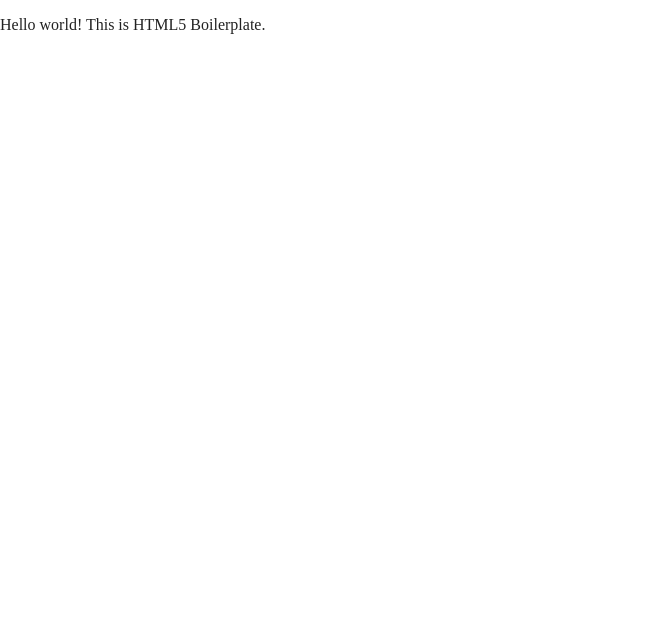
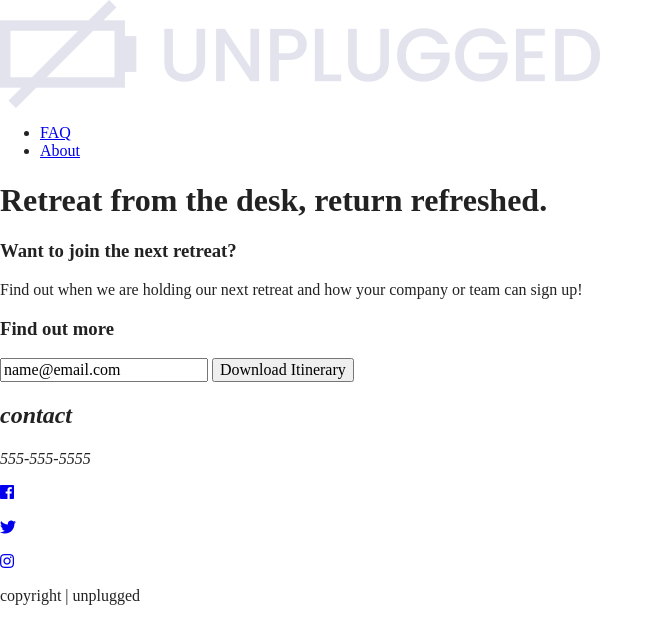
Before and after one commit to fafatim/unplugged-retreat, a website built with Parcel: page index.html in a window 1280 px wide. Shown: the whole page, without its empty margins (0-663 px from the left). Built offline with nearby package versions, Linux system fonts and the light colour scheme.

Commit message:
html for header,body and footer done

```diff
--- a/css/main.css
+++ b/css/main.css
@@ -169,11 +169,14 @@ textarea {
   clear: both;
 }
 
+
+
 /* ==========================================================================
    EXAMPLE Media Queries for Responsive Design.
    These examples override the primary ('mobile first') styles.
    Modify as content requires.
    ========================================================================== */
+
 
 @media only screen and (min-width: 35em) {
   /* Style adjustments for viewports that meet the condition */
--- a/index.html
+++ b/index.html
@@ -11,7 +11,7 @@
   <meta property="og:type" content="">
   <meta property="og:url" content="">
   <meta property="og:image" content="">
-
+    <link rel="stylesheet" href="https://use.fontawesome.com/releases/v5.5.0/css/all.css" integrity="sha384-B4dIYHKNBt8Bc12p+WXckhzcICo0wtJAoU8YZTY5qE0Id1GSseTk6S+L3BlXeVIU" crossorigin="anonymous">
   <link rel="manifest" href="site.webmanifest">
   <link rel="apple-touch-icon" href="icon.png">
   <!-- Place favicon.ico in the root directory -->
@@ -23,9 +23,77 @@
 </head>
 
 <body>
+  <header>
+    <div class="content-wrapper">
+        <a href="#"><img src="img/unpluggedlogo.png" alt="unplugged logo"></a>
+        <div class="header-divider"></div>
+        <nav>
+             <ul>
+                 <li><a href="faq/index.html" target="_blank">FAQ</a></li>
+                 <li><a href="about/index.html" target="_blank">About</a></li>
+             </ul>
+        </nav>
+    </div>
+  </header>
 
-  <!-- Add your site or application content here -->
-  <p>Hello world! This is HTML5 Boilerplate.</p>
+  <main>
+
+    <section class="hero-area">
+
+      <div class="content-wrapper">
+        <h1>Retreat from the desk, return refreshed.</h1>
+      </div>
+
+    </section>
+
+    <aside>
+      <div class="content-wrapper">
+      <div class="form-description">
+        <h3>Want to join the next retreat?</h3>
+        <p>
+          Find out when we are holding our next retreat and how your company or team can sign up!
+        </p>
+      </div>
+      <div class="form">
+        <h3>Find out more</h3>
+        <input type="text" name="name" value="name@email.com">
+        <input type="button" value="Download Itinerary">
+      </div>
+    </div>
+    </aside>
+
+  </main> <!-- main wrapper -->
+
+
+  <footer>
+      <div class="content-wrapper">
+          <div class="footer-content">
+            <address class="contact">
+                <h2>contact</h2>
+                <p>555-555-5555</p>
+             </address>
+              <div class="social">
+                  <div class="social-icons">
+                      <p><a href="https://www.facebook.com/yoursite" target="_blank"><i class="fab fa-facebook"></i></a><p>
+                      <p><a href="https://www.twitter.com/yoursite" target="_blank"><i class="fab fa-twitter"></i></a></p>
+                      <p><a href="https://www.instagram.com/yoursite" target="_blank"><i class="fab fa-instagram"></i></a></p>
+
+                      <!-- other social links here -->
+                  </div>
+              </div>
+
+          </div> <!-- footer content ends -->
+      </div> <!--footer content-wrapper ends-->
+
+      <div class="copyright">
+        <p>copyright | unplugged </p>
+      </div>
+  </footer>
+
+
+
+
+
   <script src="js/vendor/modernizr-3.11.2.min.js"></script>
   <script src="js/plugins.js"></script>
   <script src="js/main.js"></script>
```
Also changed, not shown: about/index.html (+38 -1 lines), faq/index.html (+38 -1 lines), img/unpluggedlogo.png (added), img/unslapsh.jpg (added), 2 other files.
